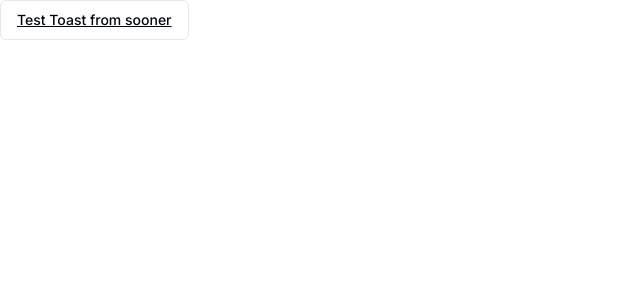
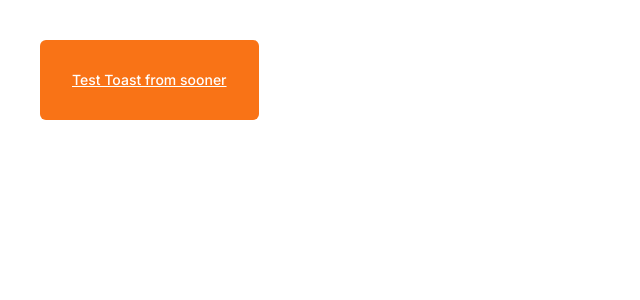
Before and after one commit to MDRUHULAMIN7/Academix, a Next.js app: page / in a window 1280 px wide. Shown: the top 300 px of the page, without its empty margins (0-640 px from the left). Built offline with nearby package versions, Linux system fonts and the light colour scheme.

Commit message:
use Button component from shadcn and customize variant

```diff
--- a/app/layout.js
+++ b/app/layout.js
@@ -7,7 +7,7 @@ const inter = Inter({ subsets: ["latin"] });
 const poppins = Inter({ subsets: ["latin"], variable: "--font-poppins" });
 
 export const metadata = {
-  title: "EduConnect - Wold's Best Learning Platform",
+  title: "Acamedix- Wold's Best Learning Platform",
   description: "Explore || Learn || Build || Share",
 };
 
--- a/components/Test.jsx
+++ b/components/Test.jsx
@@ -9,7 +9,7 @@ const Test = () => {
         mode ? toast.success("Test success") : toast.error("Test error");
     };
 
-    return <Button variant="outline" className="underline" onClick={() => handleClick(true)}>Test Toast from sooner</Button>;
+    return <Button variant="ruhul" size="lg" className="underline" onClick={() => handleClick(true)}>Test Toast from sooner</Button>;
 };
 
 export default Test;
--- a/components/ui/button.jsx
+++ b/components/ui/button.jsx
@@ -18,6 +18,7 @@ const buttonVariants = cva(
           "bg-secondary text-secondary-foreground hover:bg-secondary/80",
         ghost: "hover:bg-accent hover:text-accent-foreground",
         link: "text-primary underline-offset-4 hover:underline",
+        ruhul:"bg-orange-500 text-white hover:bg-orange-600 text-white m-10 p-10"
       },
       size: {
         default: "h-10 px-4 py-2",
```
